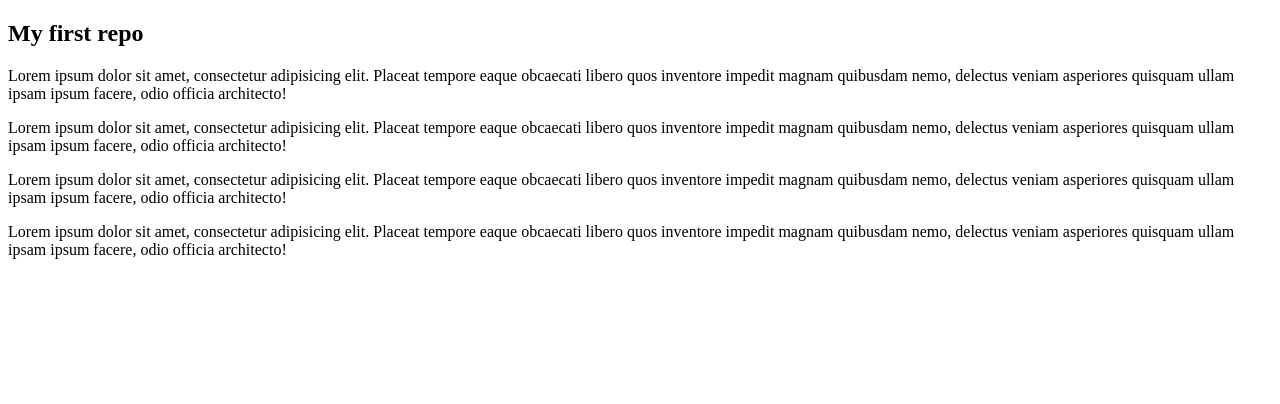
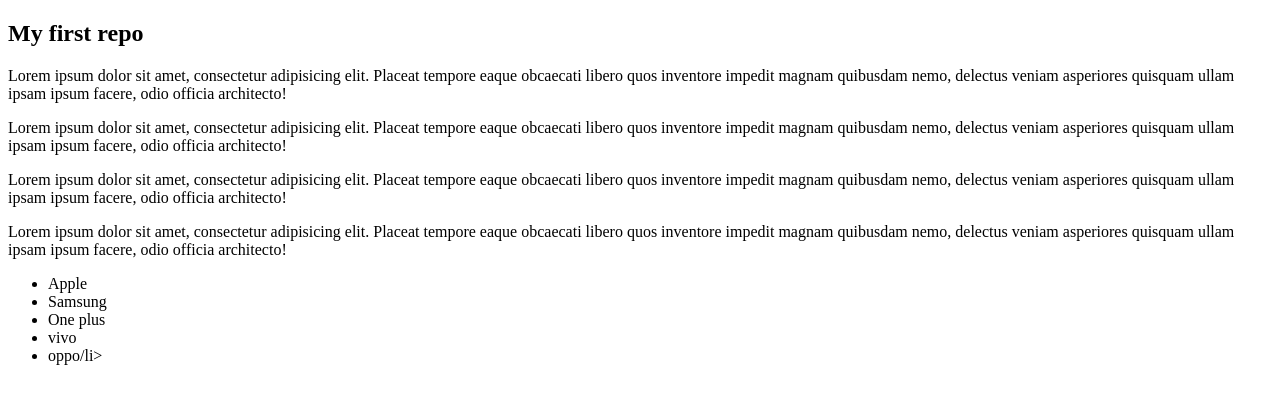
Before and after one commit to omarfarukx11/Moduel-3-reop, a plain HTML site: page index.html in a window 1280 px wide. Drawn offline with Linux system fonts and the light colour scheme.

Commit message:
third commit

```diff
--- a/index.html
+++ b/index.html
@@ -18,5 +18,13 @@
         <p>Lorem ipsum dolor sit amet, consectetur adipisicing elit. Placeat tempore eaque obcaecati libero quos inventore impedit magnam quibusdam nemo, delectus veniam asperiores quisquam ullam ipsam ipsum facere, odio officia architecto!</p>
 
     </div>
+
+    <ul>
+    <li>Apple</li>
+    <li>Samsung</li>
+    <li>One plus</li>
+    <li>vivo</li>
+    <li>oppo/li>
+    </ul>
 </body>
 </html>
```
